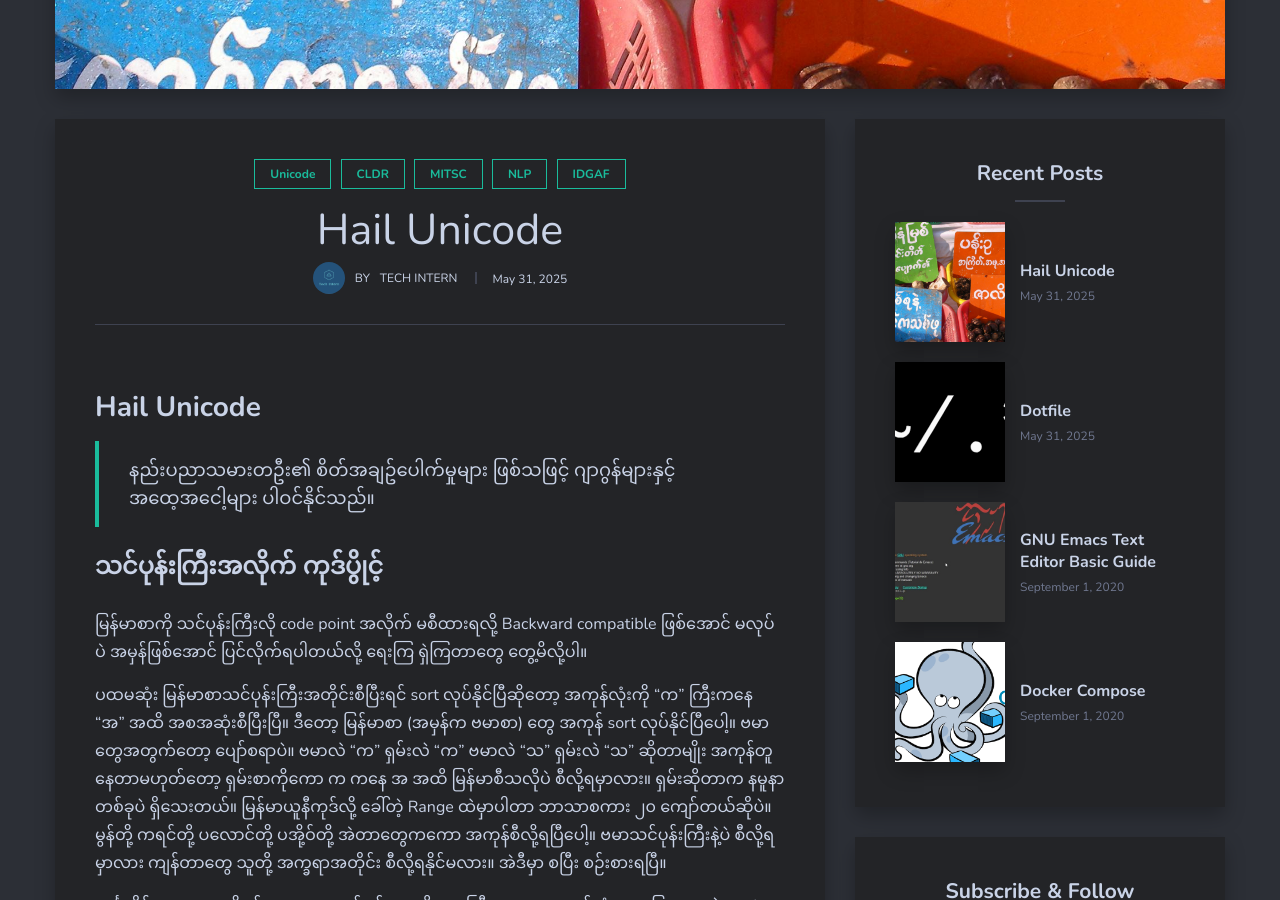
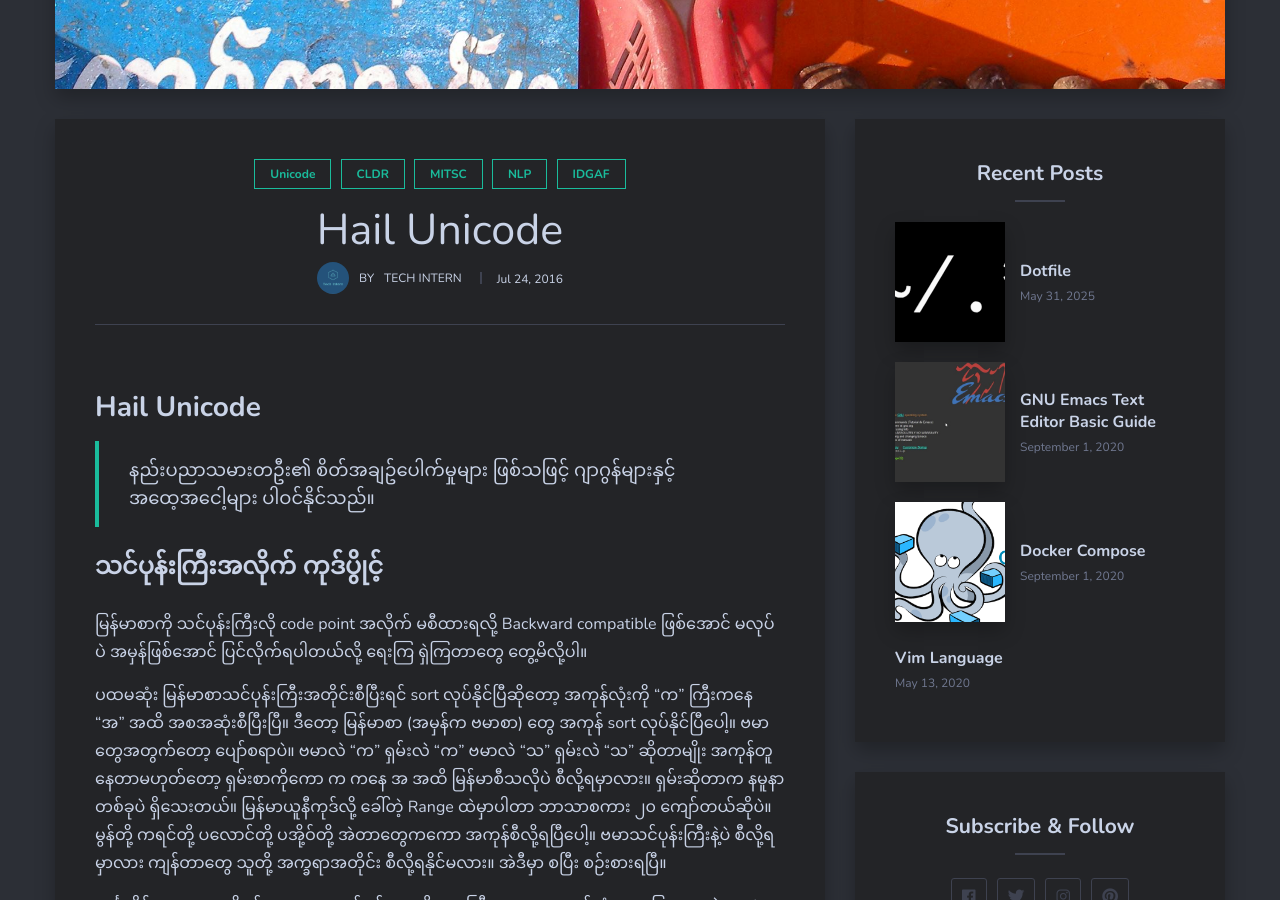
Before and after one commit to Tech-Intern/tech-intern.github.io, a Jekyll site: the page built from _posts/2025-07-17-hail-unicode.markdown, in a window 1280 px wide and 900 px high, scrolled down 606 px. Built offline with Jekyll 4.4.1, drawn with Linux system fonts in a browser that asks for light colours; nearby versions of some CDN libraries; comment, search, counter and statistics services are not loaded; some of the changed text lies outside the part shown.

Commit message:
Hail date update
Signed-off-by: kokoye2007 <kokoye2007@gmail.com>

```diff
--- a/_posts/2025-07-17-hail-unicode.markdown
+++ b/_posts/2025-07-17-hail-unicode.markdown
@@ -1,7 +1,7 @@
 ---
 layout: post
 title: Hail Unicode
-date: 2025-05-31 10:00 +0630
+date: 2016-07-24 10:00 +0630
 author: "Ko Ko Ye"
 image: hail_22.jpg
 header-style: text
```
